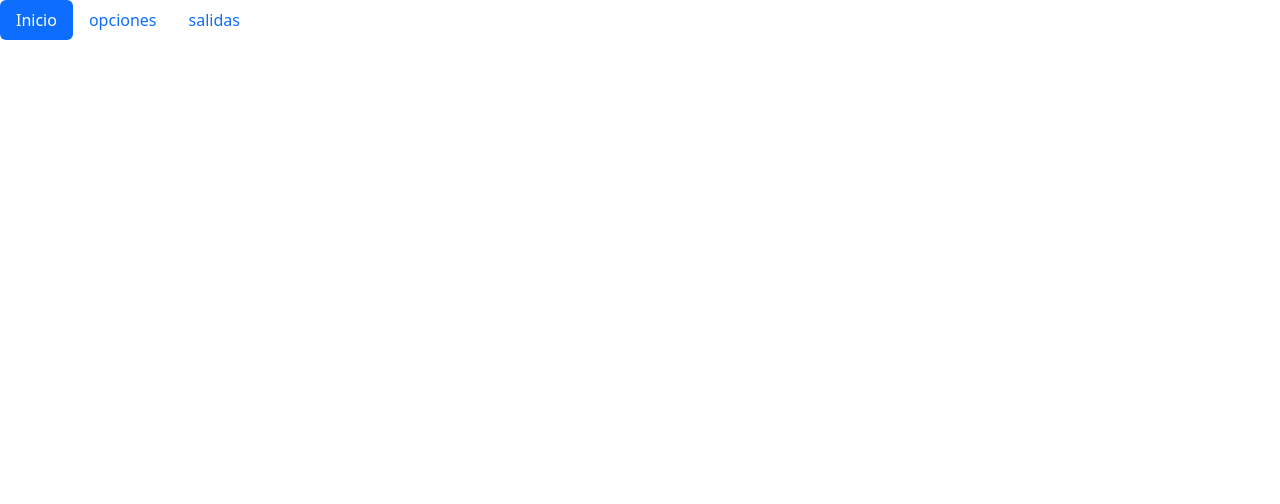
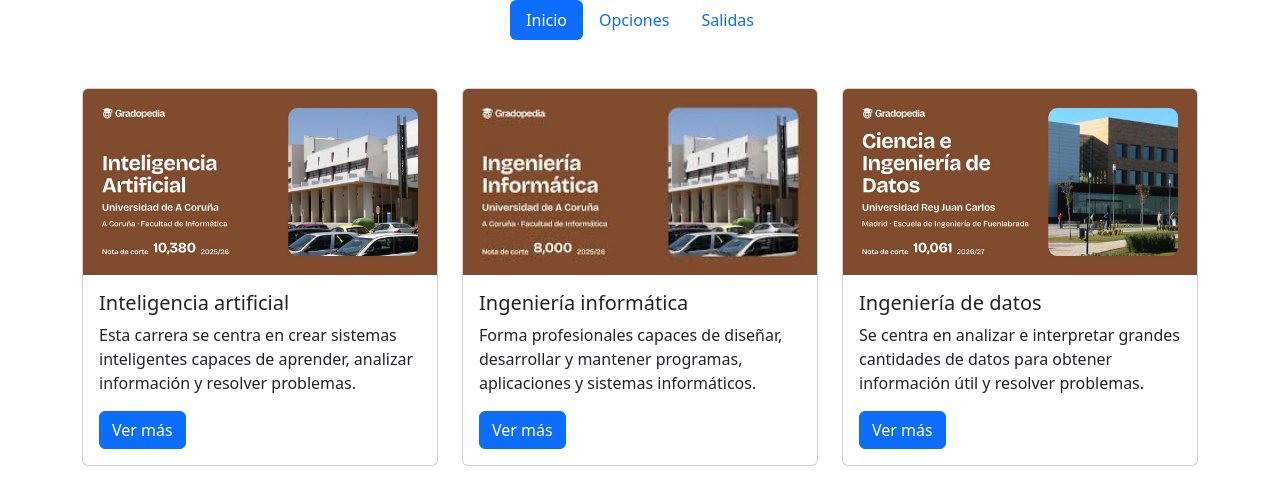
Before and after one commit to daniird/Practica01, a plain HTML site: page inicio.html in a window 1280 px wide. Drawn offline with nearby package versions, Linux system fonts and the light colour scheme.

Commit message:
Tarjetas del inicio
Añadí las tarjetas con información, imágenes y enlaces al inicio y centré el menú

```diff
--- a/inicio.html
+++ b/inicio.html
@@ -9,16 +9,54 @@
     </head>
 
     <body>
-        <ul class="nav nav-pills">
+        <ul class="nav nav-pills justify-content-center">
             <li class="nav-item">
               <a class="nav-link active" aria-current="page" href="./inicio.html">Inicio</a>
             </li>
             <li class="nav-item">
-                <a class="nav-link" href="opciones.html">opciones</a>
+                <a class="nav-link" href="opciones.html">Opciones</a>
             </li>
             <li class="nav-item">
-                <a class="nav-link" href="salidas.html">salidas</a>
+                <a class="nav-link" href="salidas.html">Salidas</a>
             </li>
         </ul>
+        <div class="container mt-5">
+            <div class="row justify-content-center">
+
+                <div class="col-md-4">
+                    <div class="card h-100">
+                        <img src="./Imágenes/Inteligencia-Artificial.jpg" class="card-img-top" alt="...">
+                        <div class="card-body">
+                            <h5 class="card-title">Inteligencia artificial</h5>
+                            <p class="card-text">Esta carrera se centra en crear sistemas inteligentes capaces de aprender, analizar información y resolver problemas.</p>
+                            <a href="https://estudos.udc.es/es/study/start/614g03v01" class="btn btn-primary">Ver más</a>
+                        </div>
+                    </div>
+                </div>
+
+                <div class="col-md-4">
+                    <div class="card h-100">
+                        <img src="./Imágenes/Ingeniería-Informática.jpg" class="card-img-top" alt="...">
+                        <div class="card-body">
+                            <h5 class="card-title">Ingeniería informática</h5>
+                            <p class="card-text">Forma profesionales capaces de diseñar, desarrollar y mantener programas, aplicaciones y sistemas informáticos.</p>
+                            <a href="#" class="btn btn-primary">Ver más</a>
+                        </div>
+                    </div>
+                </div>
+
+                <div class="col-md-4">
+                    <div class="card h-100">
+                        <img src="./Imágenes/Ingeniería-de-datos.jpg" class="card-img-top" alt="...">
+                        <div class="card-body">
+                            <h5 class="card-title">Ingeniería de datos</h5>
+                            <p class="card-text">Se centra en analizar e interpretar grandes cantidades de datos para obtener información útil y resolver problemas.</p>
+                            <a href="#" class="btn btn-primary">Ver más</a>
+                        </div>
+                    </div>
+                </div>
+
+            </div>
+        </div>
         <script src="https://cdn.jsdelivr.net/npm/bootstrap@5.3.8/dist/js/bootstrap.bundle.min.js" integrity="sha384-FKyoEForCGlyvwx9Hj09JcYn3nv7wiPVlz7YYwJrWVcXK/BmnVDxM+D2scQbITxI" crossorigin="anonymous"></script>
     </body>
```
Also changed, not shown: opciones.html (+7 -7 lines), salidas.html (+2 -2 lines), Imágenes/Ingeniería-Informática.jpg (added), Imágenes/Ingeniería-de-datos.jpg (added), Imágenes/Inteligencia-Artificial.jpg (added), 1 other file.
